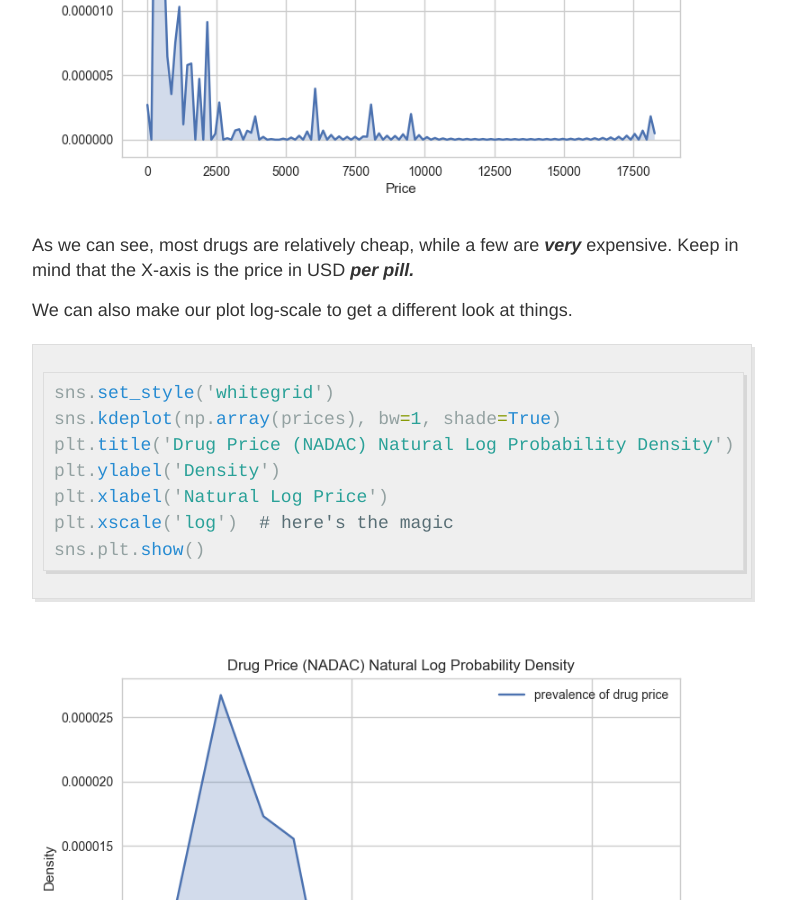
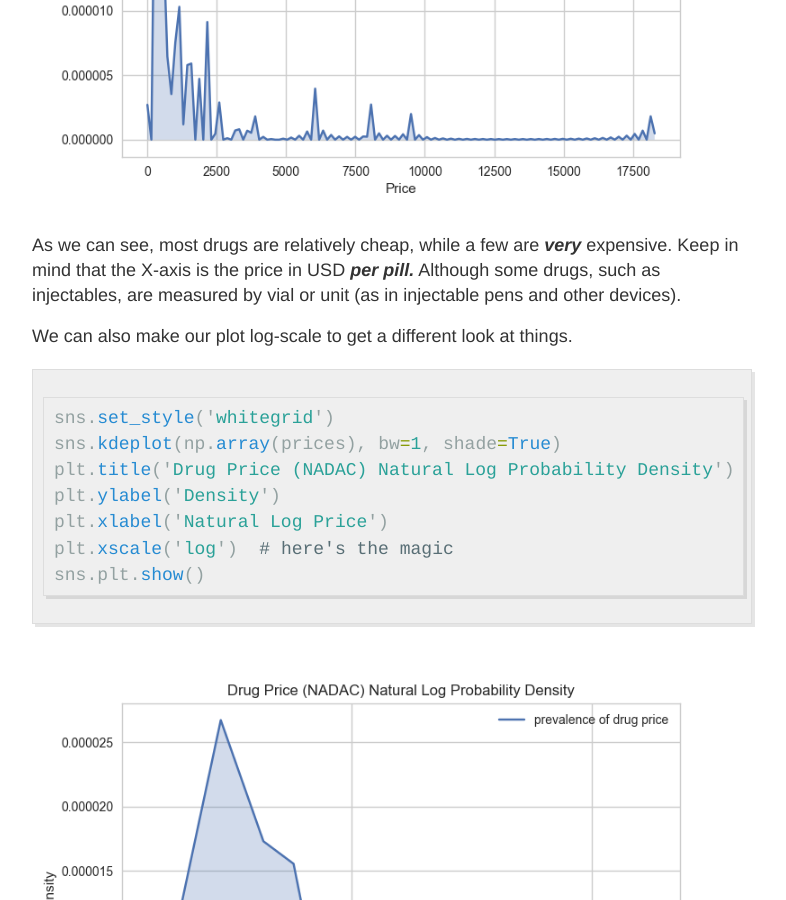
Before and after one commit to griffincalme/griffincalme.github.io, a Jekyll site: the page built from _posts/2017-09-07-NADAC_kde.md, in a window 1280 px wide and 900 px high, scrolled down 4889 px. Shown: the whole window, without its empty margins (248-1034 px from the left). Built offline with Jekyll 4.4.1, drawn with Linux system fonts in a browser that asks for light colours; comment, search, counter and statistics services are not loaded.

Commit message:
Update 2017-09-07-NADAC_kde.md

```diff
--- a/_posts/2017-09-07-NADAC_kde.md
+++ b/_posts/2017-09-07-NADAC_kde.md
@@ -112,7 +112,7 @@
 ![drug_kde](https://raw.githubusercontent.com/griffincalme/griffincalme.github.io/master/images/NADAC/drug_kde.png)
 
 
-As we can see, most drugs are relatively cheap, while a few are ***very*** expensive. Keep in mind that the X-axis is the price in USD ***per pill.***
+As we can see, most drugs are relatively cheap, while a few are ***very*** expensive. Keep in mind that the X-axis is the price in USD ***per pill.*** Although some drugs, such as injectables, are measured by vial or unit (as in injectable pens and other devices).
 
 We can also make our plot log-scale to get a different look at things.
 
```
